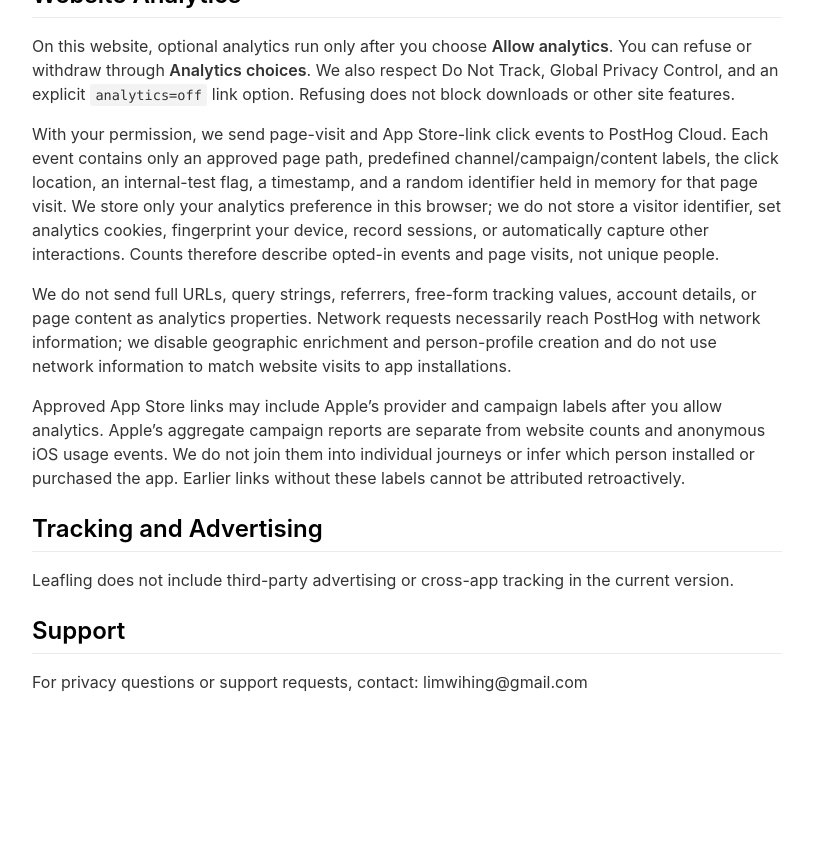
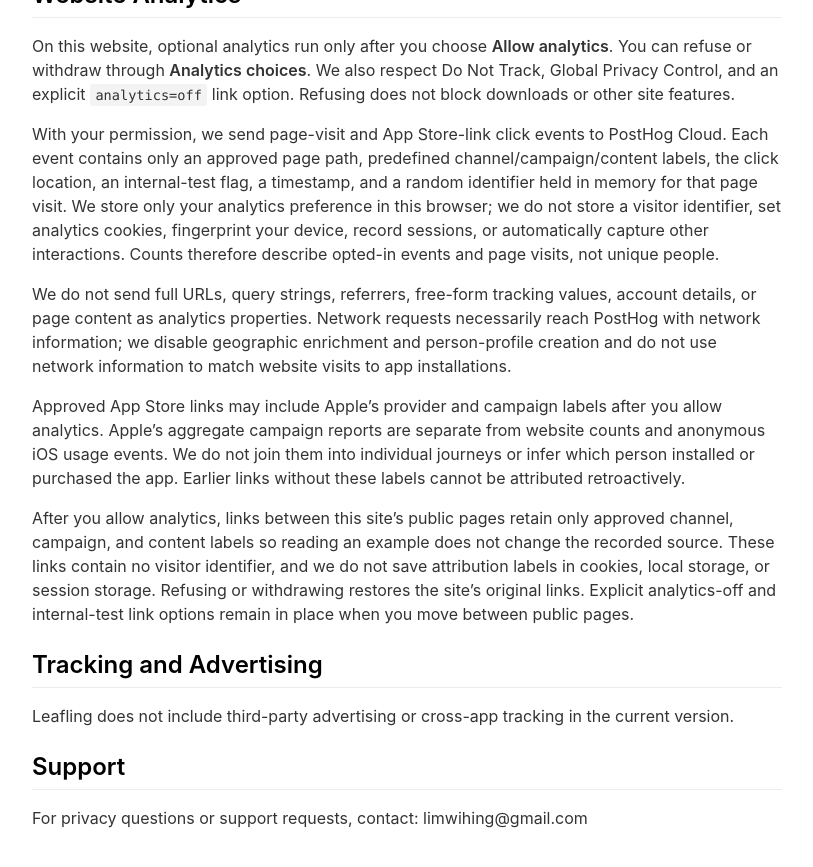
Before and after one commit to wisonlin/Leafling, a Jekyll site: the page built from _pages/privacypolicy.md, in a window 1280 px wide and 900 px high, scrolled down 2035 px. Shown: the top 867 px of the window, without its empty margins (233-1046 px from the left). Built offline with Jekyll 4.4.1, drawn with Linux system fonts in a browser that asks for light colours; nearby versions of some CDN libraries; before the commit the page ends 2799 px from its top, so only the background shows below that; some of the changed lines change nothing that is shown; some of the changed text lies outside the part shown.

Commit message:
修复站内跳转丢失营销来源与测试标记

```diff
--- a/_pages/privacypolicy.md
+++ b/_pages/privacypolicy.md
@@ -5,7 +5,7 @@
 ---
 
 **Last updated**
-October 24, 2026
+November 1, 2026
 
 # Privacy Policy
 
@@ -65,6 +65,8 @@
 
 Approved App Store links may include Apple's provider and campaign labels after you allow analytics. Apple's aggregate campaign reports are separate from website counts and anonymous iOS usage events. We do not join them into individual journeys or infer which person installed or purchased the app. Earlier links without these labels cannot be attributed retroactively.
 
+After you allow analytics, links between this site's public pages retain only approved channel, campaign, and content labels so reading an example does not change the recorded source. These links contain no visitor identifier, and we do not save attribution labels in cookies, local storage, or session storage. Refusing or withdrawing restores the site's original links. Explicit analytics-off and internal-test link options remain in place when you move between public pages.
+
 ## Tracking and Advertising
 
 Leafling does not include third-party advertising or cross-app tracking in the current version.
--- a/assets/web-analytics.js
+++ b/assets/web-analytics.js
@@ -18,11 +18,12 @@
   if (!direct || !/^phc_[A-Za-z0-9]+$/.test(settings.public_project_token || '') ||
       !/^https:\/\/(us|eu)\.i\.posthog\.com$/.test(settings.host || '')) return;
   // Accept complete registry tuples only; never transmit unknown/raw UTM or referrer values.
-  var channel = channels.find(function (c) {
+  var sourceChannel = channels.find(function (c) {
     return c.id === params.get('utm_source') && c.medium === params.get('utm_medium') &&
       c.campaign === params.get('utm_campaign') &&
       [c.content].concat(c.content_variants || []).indexOf(params.get('utm_content')) !== -1;
-  }) || direct;
+  });
+  var channel = sourceChannel || direct;
   var content = [channel.content].concat(channel.content_variants || []).find(function (value) {
     return value === params.get('utm_content');
   }) || channel.content;
@@ -34,6 +35,7 @@
     catch (_) { return false; }
   });
   var originalLinks = links.map(function (a) { return a.href; });
+  var navigationLinks = [], originalNavigationLinks = [];
   function allowed() { return !blocked && preference === 'allow'; }
   function updateLinks() {
     links.forEach(function (a, i) {
@@ -43,6 +45,21 @@
         u.hostname === 'apps.apple.com' && u.searchParams.get('pt') === registry.apple_provider_token &&
         u.searchParams.get('ct') === channel.apple_campaign_token;
       a.href = allowed() && !internal && verified ? u.href : originalLinks[i];
+    });
+    navigationLinks.forEach(function (a, i) {
+      var u = new URL(originalNavigationLinks[i]);
+      // Carry only approved labels after consent, without storing a visitor or source ID.
+      var keys = ['utm_source', 'utm_medium', 'utm_campaign', 'utm_content'];
+      if (allowed() && sourceChannel && !internal && !keys.some(function (key) { return u.searchParams.has(key); })) {
+        [sourceChannel.id, sourceChannel.medium, sourceChannel.campaign, content].forEach(function (value, j) {
+          u.searchParams.set(keys[j], value);
+        });
+      }
+      // QA opt-out/internal links must not become external events on the next page.
+      if ((params.get('analytics') === 'off' || internal) && !u.searchParams.has('analytics')) {
+        u.searchParams.set('analytics', params.get('analytics'));
+      }
+      a.href = u.href;
     });
   }
   function capture(event, cta) {
@@ -101,5 +118,13 @@
     if (!panel.hidden) panel.scrollIntoView({ block: 'nearest' });
   };
   document.body.appendChild(manage);
+  navigationLinks = Array.prototype.slice.call(document.querySelectorAll('a[href]')).filter(function (a) {
+    try {
+      var u = new URL(a.href);
+      return u.origin === location.origin && u.pathname !== location.pathname &&
+        allowedPaths.indexOf(u.pathname) !== -1;
+    } catch (_) { return false; }
+  });
+  originalNavigationLinks = navigationLinks.map(function (a) { return a.href; });
   updateLinks(); pageview();
 }());
```
